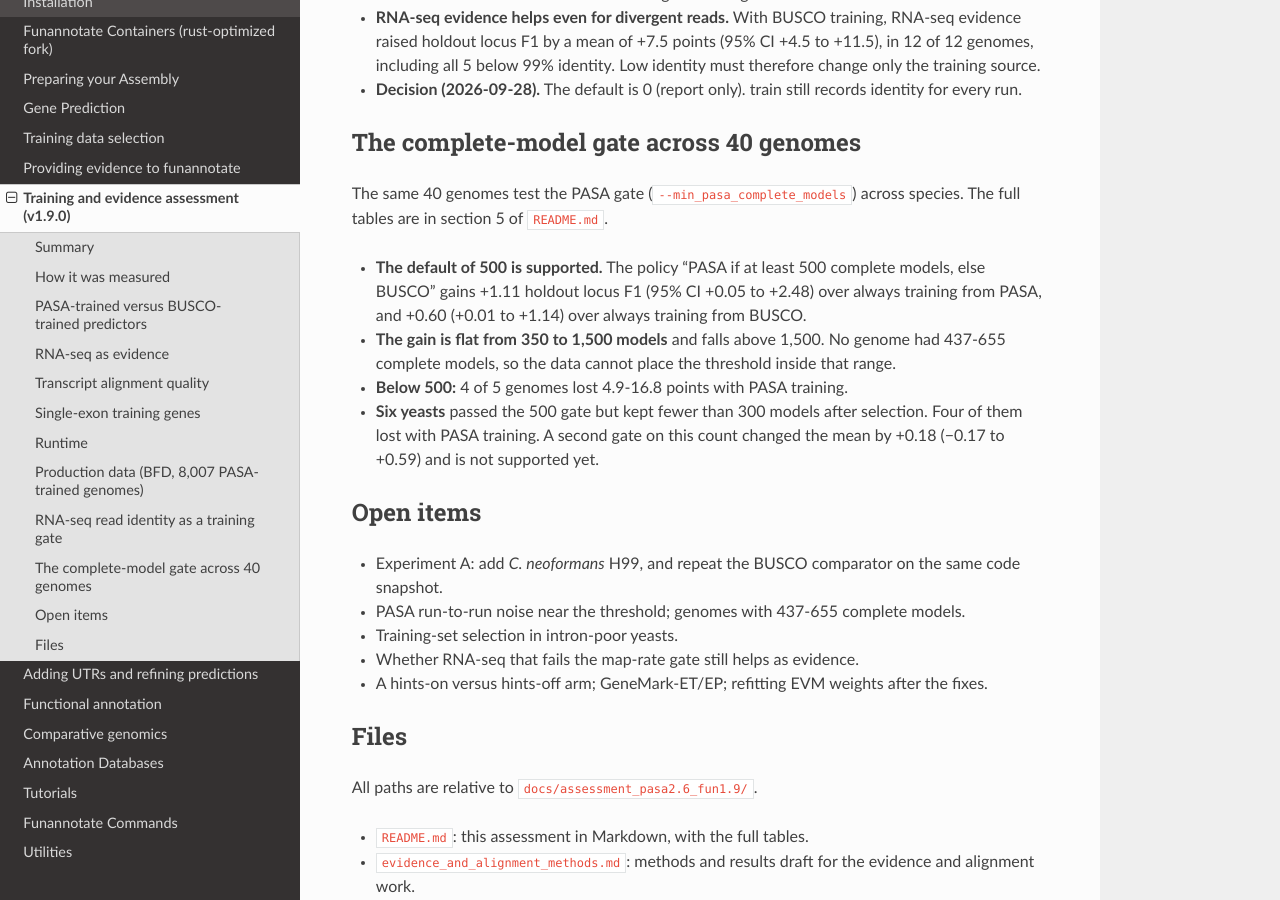
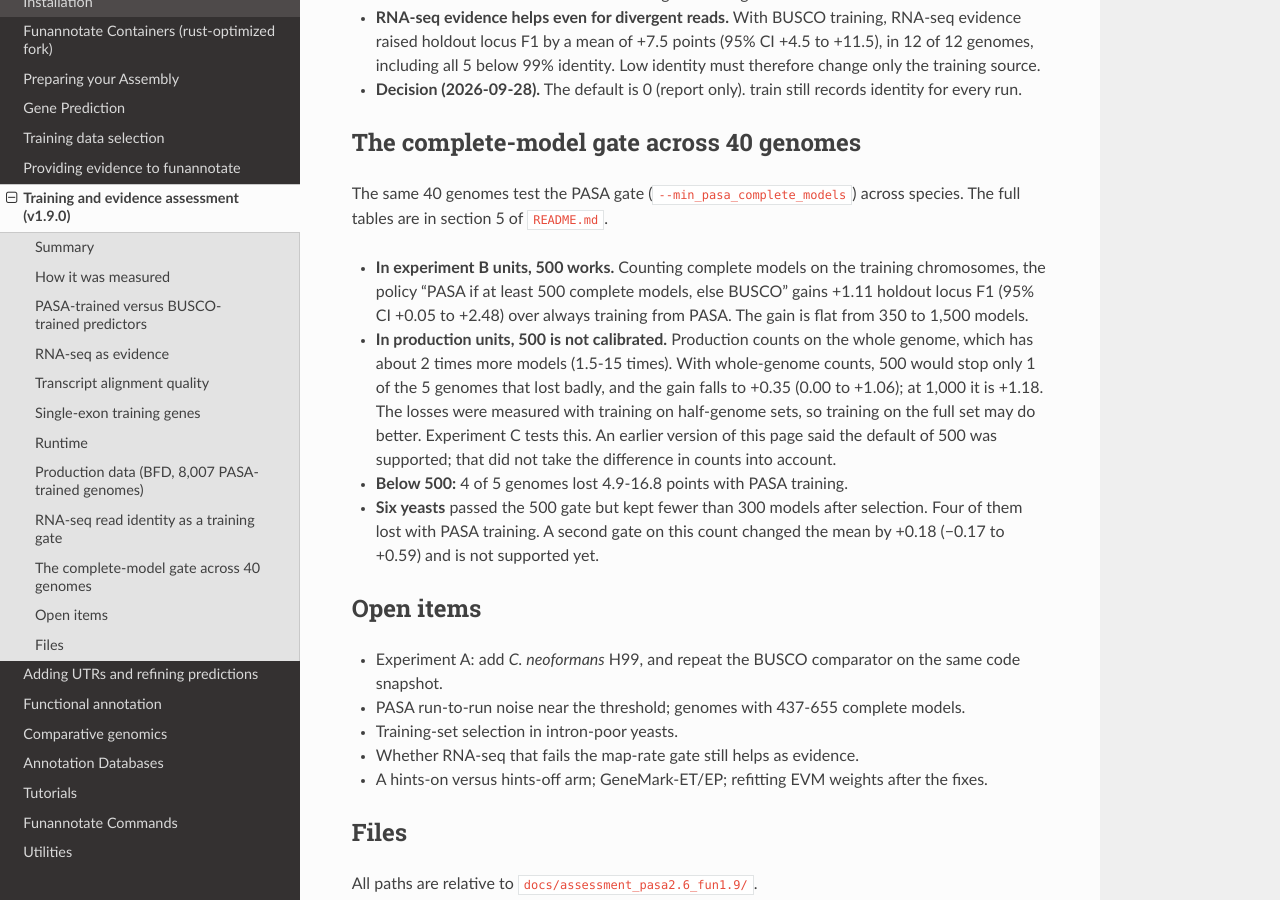
Before and after one commit to nextgenusfs/funannotate, a Sphinx documentation site: the page built from docs/assessment_pasa2.6_fun1.9.rst, in a window 1280 px wide and 900 px high, scrolled down 7418 px. Built offline with Sphinx 7.4.7 and the Read the Docs theme 3.1.0, drawn with Linux system fonts in a browser that asks for light colours.

Commit message:
docs: correct the 500-gate claim — calibrated on half-genome counts, not production counts
Experiment B counted complete PASA models on the training chromosomes;
production counts on the whole genome (median 2.05x, 1.5-15x). With
whole-genome counts the policy gain at 500 is +0.35 [0.00, +1.06] locus F1
(1,000: +1.18), and 4 of the 5 genomes that lost with PASA training pass
500. Their losses were measured at half-genome training size, so the
production default is uncalibrated, not shown wrong. README section 5,
the Sphinx page, training.rst and both methods drafts now say so, and
the whole-genome sweep is added (data/expB_whole_genome_gate_sweep.txt).

Co-Authored-By: Claude Opus 5.5 <noreply@anthropic.com>

```diff
--- a/docs/assessment_pasa2.6_fun1.9.rst
+++ b/docs/assessment_pasa2.6_fun1.9.rst
@@ -256,11 +256,15 @@ The complete-model gate across 40 genomes
 The same 40 genomes test the PASA gate (``--min_pasa_complete_models``) across species. The full
 tables are in section 5 of ``README.md``.
 
-- **The default of 500 is supported.** The policy "PASA if at least 500 complete models, else BUSCO"
-  gains +1.11 holdout locus F1 (95% CI +0.05 to +2.48) over always training from PASA, and +0.60
-  (+0.01 to +1.14) over always training from BUSCO.
-- **The gain is flat from 350 to 1,500 models** and falls above 1,500. No genome had 437-655
-  complete models, so the data cannot place the threshold inside that range.
+- **In experiment B units, 500 works.** Counting complete models on the training chromosomes, the
+  policy "PASA if at least 500 complete models, else BUSCO" gains +1.11 holdout locus F1 (95% CI
+  +0.05 to +2.48) over always training from PASA. The gain is flat from 350 to 1,500 models.
+- **In production units, 500 is not calibrated.** Production counts on the whole genome, which has
+  about 2 times more models (1.5-15 times). With whole-genome counts, 500 would stop only 1 of the 5
+  genomes that lost badly, and the gain falls to +0.35 (0.00 to +1.06); at 1,000 it is +1.18. The
+  losses were measured with training on half-genome sets, so training on the full set may do better.
+  Experiment C tests this. An earlier version of this page said the default of 500 was supported;
+  that did not take the difference in counts into account.
 - **Below 500:** 4 of 5 genomes lost 4.9-16.8 points with PASA training.
 - **Six yeasts** passed the 500 gate but kept fewer than 300 models after selection. Four of them
   lost with PASA training. A second gate on this count changed the mean by +0.18 (−0.17 to +0.59)
--- a/docs/assessment_pasa2.6_fun1.9/scripts/expB_gate_sweeps.py
+++ b/docs/assessment_pasa2.6_fun1.9/scripts/expB_gate_sweeps.py
@@ -52,3 +52,21 @@ with open(os.path.join(OUT, "combined_gate_sweep.txt"), "w") as f:
     for r in R:
         if r["complete"] >= 500 and r["final"] < 300:
             f.write("%s %d %d %s\n" % (r["name"], r["complete"], r["final"], r["diff_locus"]))
+
+# Same policy sweep with the whole-genome complete count as the gate variable (production
+# counts on the whole genome; experiment B trained on the train chromosomes). Added 2026-09-28
+# after an independent review; see D117.
+with open(os.path.join(OUT, "whole_genome_gate_sweep.txt"), "w") as f:
+    rat = sorted(int(r["complete_genome"]) / r["complete"] for r in R)
+    f.write("whole-genome / train-chromosome complete-model ratio: min %.2f, median %.2f, max %.2f (n=%d)\n"
+            % (rat[0], statistics.median(rat), rat[-1], len(R)))
+    for var in ("complete", "complete_genome"):
+        f.write("\ngate variable: %s\nT\tgenomes_below\tgain vs always-PASA locus [CI]\n" % var)
+        for t in (300, 500, 700, 1000, 1500, 2000):
+            g = lambda s, t=t, var=var: statistics.mean(0.0 if int(r[var]) >= t else -r["d"] for r in s)
+            lo, hi = ci(g, R)
+            f.write("%d\t%d\t%+.2f [%+.2f, %+.2f]\n" % (t, sum(int(r[var]) < t for r in R), g(R), lo, hi))
+    f.write("\nGenomes with < 500 complete models on the train chromosomes: name train whole_genome PASA-BUSCO locus\n")
+    for r in sorted(R, key=lambda r: r["complete"]):
+        if r["complete"] < 500:
+            f.write("%s\t%d\t%s\t%+.2f\n" % (r["name"], r["complete"], r["complete_genome"], r["d"]))
--- a/docs/training.rst
+++ b/docs/training.rst
@@ -89,13 +89,13 @@ Each choice was tested on five fungal genomes with RefSeq annotation (*Neurospor
 - On a genome with 93 complete PASA models, BUSCO training (the gate's choice) gave a holdout locus sensitivity/precision of 37.4/49.2, against 29.2/44.2 for the previous behavior.
 - Single-exon training genes raised single-exon sensitivity by 5.2-7.6 points on four genomes. Multi-exon precision rose by 0.4-2.4 points, and multi-exon sensitivity changed by 0.0 to −0.9.
 - The 10% RNA-seq threshold and the 500-model gate were first set from an 18-genome pilot.
-- The 500-model gate was then tested on 40 RefSeq genomes (experiment B; see :ref:`assessment_pasa2.6_fun1.9`).
+- The 500-model gate was then tested on 40 RefSeq genomes (experiment B; see :ref:`assessment_pasa2.6_fun1.9`). In that test Augustus and snap were trained on half of the chromosomes, so the model counts were about half of the counts that a normal whole-genome run sees.
 
   - **How the gate works.** A genome with at least :code:`--min_pasa_complete_models` complete PASA models trains Augustus and snap from PASA. A genome with fewer trains them from BUSCO. A higher value therefore sends more genomes to BUSCO.
-  - **Below 500, PASA training often fails.** 4 of the 5 genomes with fewer than 500 complete models lost 4.9-16.8 points of holdout locus F1 with PASA training.
+  - **With few models, PASA training often fails.** 4 of the 5 genomes with fewer than 500 complete models on half of the chromosomes lost 4.9-16.8 points of holdout locus F1 with PASA training. On the whole genome, these 4 genomes have 482-976 complete models, so a whole-genome gate at 500 would stop only 1 of them.
   - **From 500 to 1,500, the value makes almost no difference.** The genomes in this range are mixed: some do better with PASA and some with BUSCO. The mean gain over always training from PASA stays at about +1.1 points.
   - **Above 1,500, a higher value loses accuracy.** It sends genomes to BUSCO that do better with PASA. At 2,000, ten such genomes (9 of them better with PASA) move to BUSCO, and the mean gain falls to +0.9.
-  - So the default stays at 500. Raise it only if you have evidence that PASA training is poor for your genome.
+  - These points describe counts on half of the chromosomes. Whether 500 is also the right value for whole-genome counts is not yet measured (experiment C). The default stays at 500 until then. If a genome has fewer than about 1,000 complete PASA models, compare PASA and BUSCO training before you rely on either.
 - Read identity of the RNA-seq did not predict whether PASA or BUSCO training was better in the same 40 genomes, so :code:`--min_rnaseq_identity` is off by default. RNA-seq evidence (hints and PASA models in EVM) raised holdout locus F1 in all 12 genomes tested, also for reads from another strain, so no gate removes it.
 
 Full tables are in the methods document linked above.
```
Also changed, not shown: docs/assessment_pasa2.6_fun1.9/README.md (+22 -7 lines), docs/assessment_pasa2.6_fun1.9/data/expB_whole_genome_gate_sweep.txt (added, +26 -0 lines), docs/assessment_pasa2.6_fun1.9/evidence_and_alignment_methods.md (+1 -1 lines), docs/training_data_selection_methods.md (+1 -1 lines).
